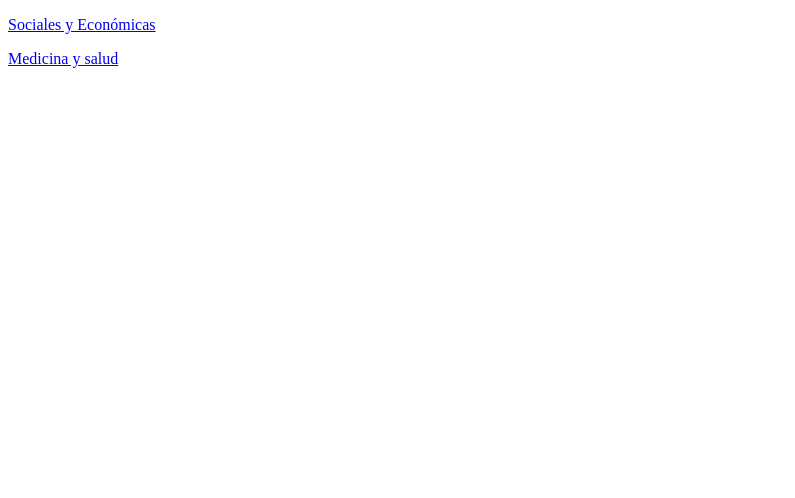
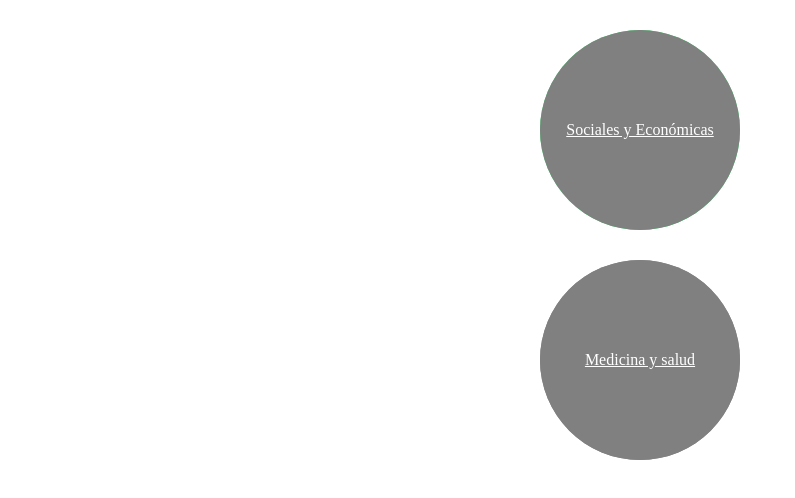
Before and after one commit to javh07/repositorioinvestigadores, a plain HTML site: page index.html in a window 1280 px wide. Shown: the whole page, without its empty margins (0-795 px from the left). Drawn offline with Linux system fonts and the light colour scheme.

Commit message:
Update style.css

```diff
--- a/style.css
+++ b/style.css
@@ -1,33 +1,59 @@
-/* Estilos para los cuadrados */
-.cuadrado1 {
+.circulo1 {
     width: 200px;
     height: 200px;
+    border-radius: 50%;
     background-color: #20e860;
     display: flex;
     justify-content: center;
     align-items: center;
     margin: 30px auto;
-    /* Fondo personalizado */
-    background-image: url('ruta/de/imagen.jpg'); /* Reemplaza 'ruta/de/imagen.jpg' con la ruta de tu imagen */
-    background-size: cover; /* Para ajustar la imagen al tamaño del cuadrado */
+
 }
 
-.cuadrado2 {
+body{
+    background-image: url('el\ fondo.jpg');
+    background-size: cover;
+}
+
+a{
+    color: white;
+    justify-content: center;
+    text-align: center;
     width: 200px;
     height: 200px;
+    border-radius: 50%;
+    background-color: gray;
+    display: flex;
+    justify-content: center;
+    align-items: center;
+    margin: 30px auto;
+}
+
+p{
+    color: white;
+    text-align: center;
+}
+
+.circulo2 {
+    width: 200px;
+    height: 200px;
+    border-radius: 50%;
     background-color: #527ecf;
     display: flex;
     justify-content: center;
     align-items: center;
-    margin:20px auto;
-    /* Fondo personalizado */
-    background-image: url('ruta/de/imagen.jpg'); /* Reemplaza 'ruta/de/imagen.jpg' con la ruta de tu imagen */
-    background-size: cover; /* Para ajustar la imagen al tamaño del cuadrado */
+    margin:30px auto;
+    background-color: gray;
+
+
+
 }
 
-/* Estilos para el texto dentro de los cuadrados */
-.cuadrado p {
+
+.circulo p {
     font-size: 24px;
     color: #333;
-    text-align: center; /* Para centrar el texto horizontalmente */
+    text-align: center;
+
+
 }
```
